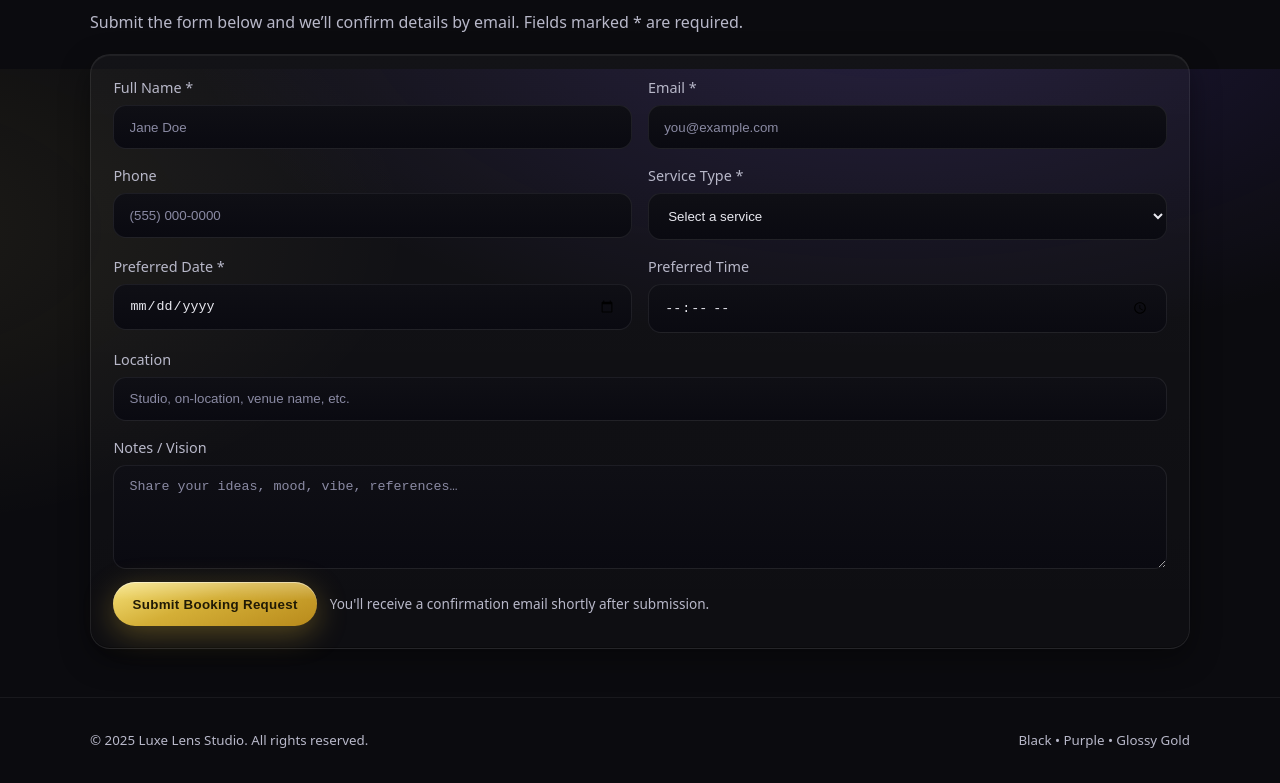
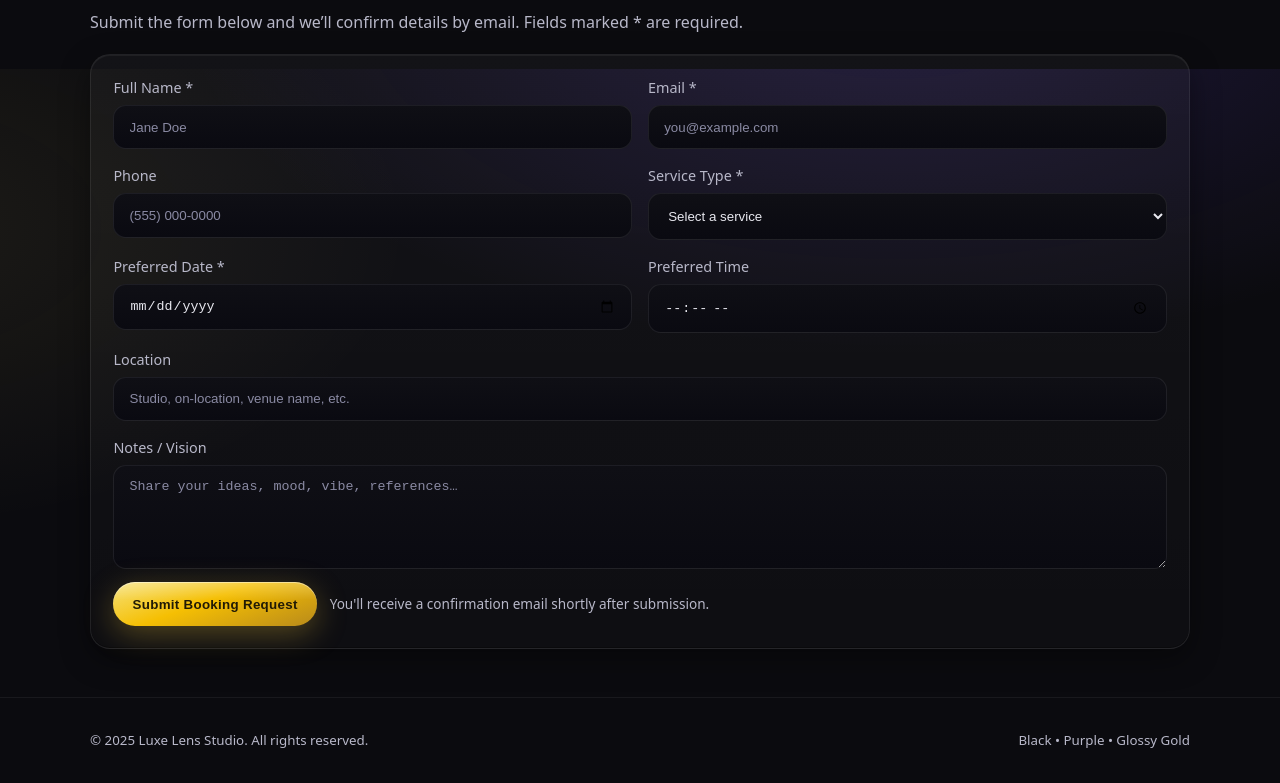
Before and after one commit to jaylenj-bit/HeartoftheFilm, a plain HTML site: page index.html in a window 1280 px wide. Shown: the part 1531-2314 px from the top of the page. Drawn offline with Linux system fonts and the light colour scheme.

Commit message:
Update index.html

```diff
--- a/index.html
+++ b/index.html
@@ -13,7 +13,7 @@
       --muted:#b8b8c9;         /* secondary text */
       --purple:#7b57ff;        /* primary accent */
       --purple-2:#6f3ee6;      /* accent depth */
-      --gold-1:#d4af37;        /* glossy gold */
+      --gold-1:#f5bf03;        /* glossy gold */
       --gold-2:#f6e27a;        /* glossy highlight */
       --gold-3:#b88a1b;        /* shadow gold */
       --ring: 0 0 0 .125rem rgba(123,87,255,.35);
```
